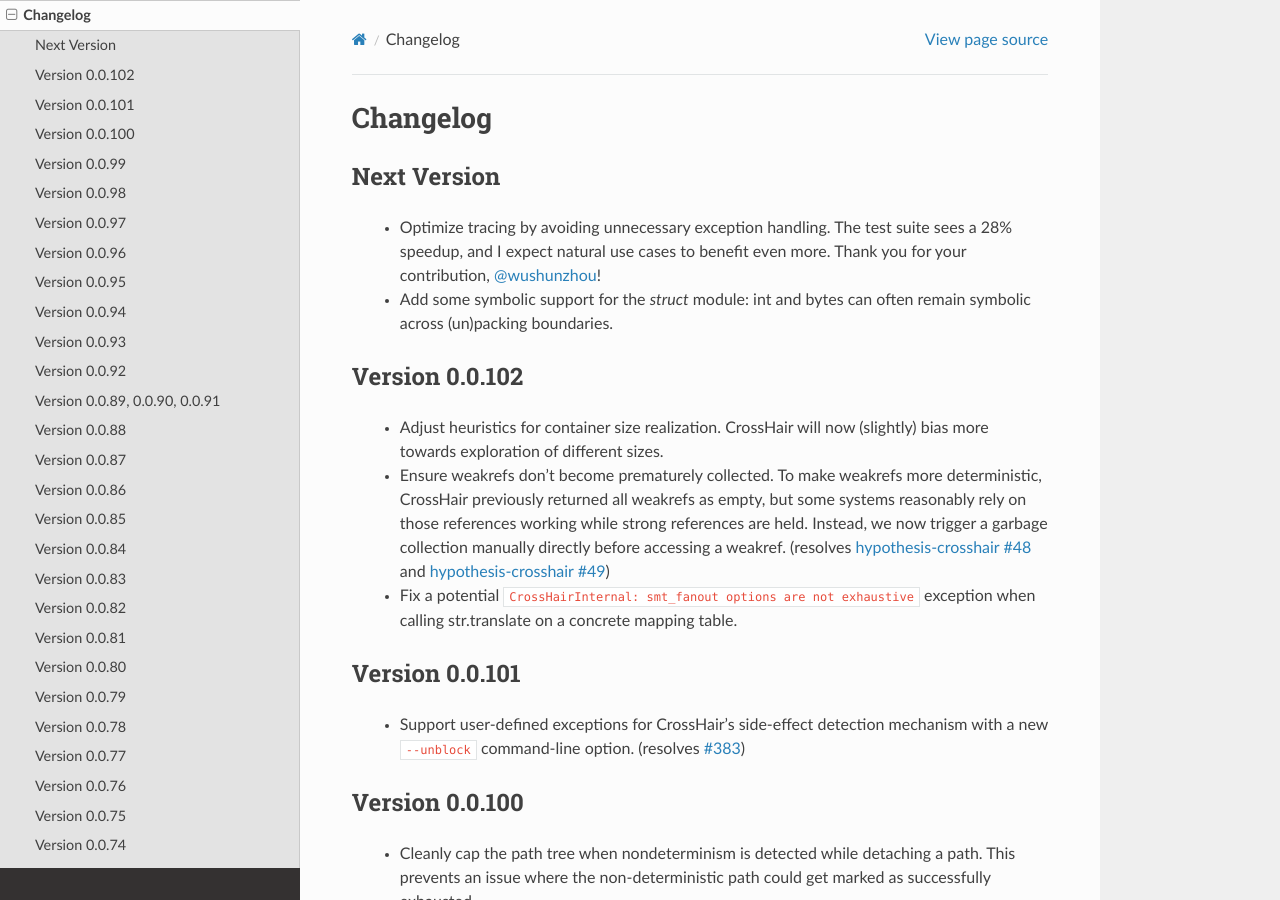
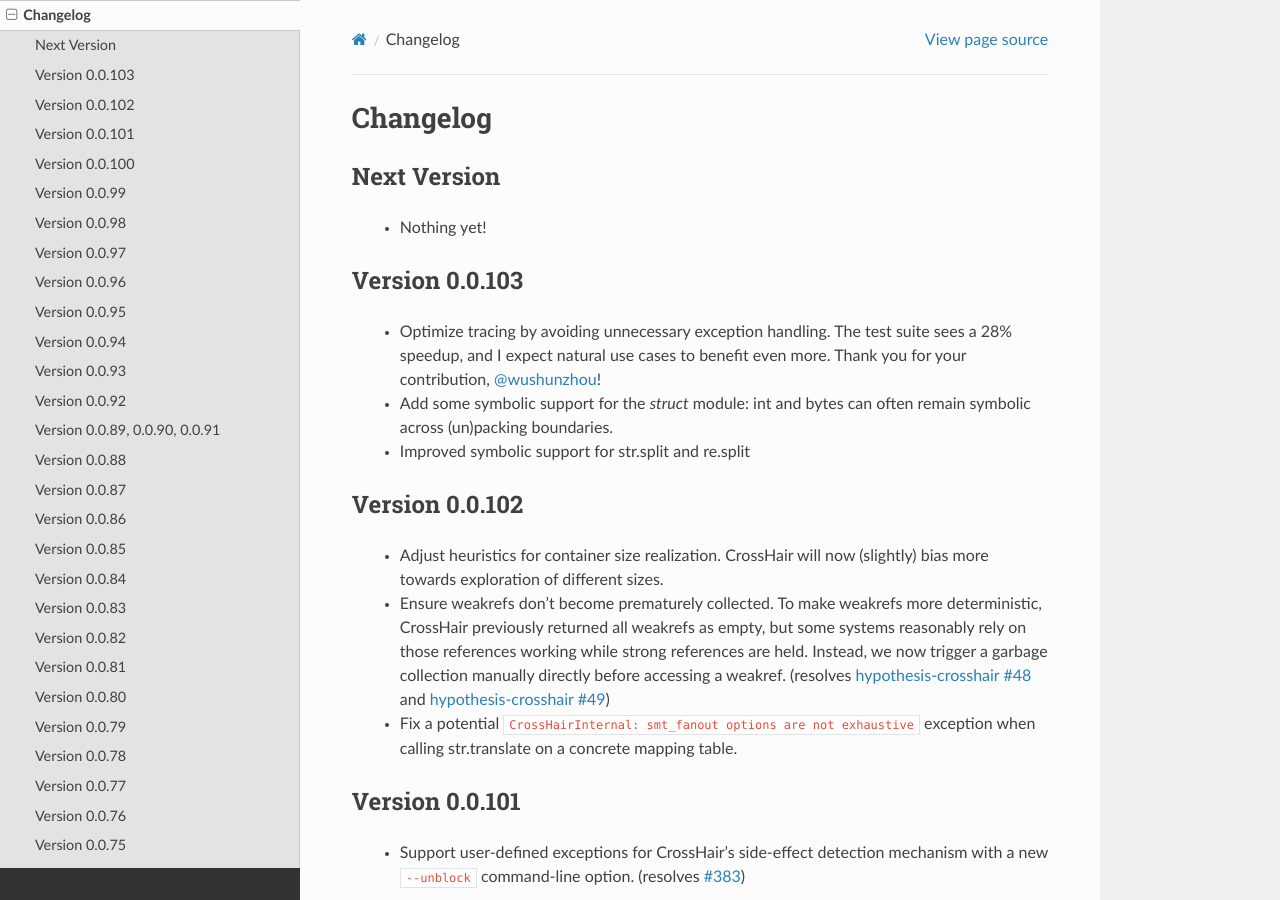
Before and after one commit to pschanely/CrossHair, a Sphinx documentation site: the page built from doc/source/changelog.rst, in a window 1280 px wide and 900 px high. Built offline with Sphinx 7.4.7 and the Read the Docs theme 3.1.0, drawn with Linux system fonts in a browser that asks for light colours; the version number is read from the project's files by our own code.

Commit message:
Update changelog

```diff
--- a/doc/source/changelog.rst
+++ b/doc/source/changelog.rst
@@ -5,12 +5,19 @@
 
 Next Version
 ---------------
+  * Nothing yet!
+
+
+Version 0.0.103
+---------------
+
   * Optimize tracing by avoiding unnecessary exception handling.
     The test suite sees a 28% speedup, and I expect natural use
     cases to benefit even more.
     Thank you for your contribution, `@wushunzhou <https://github.com/wushunzhou>`_!
   * Add some symbolic support for the `struct` module: int and bytes can often
     remain symbolic across (un)packing boundaries.
+  * Improved symbolic support for str.split and re.split
 
 
 Version 0.0.102
```
